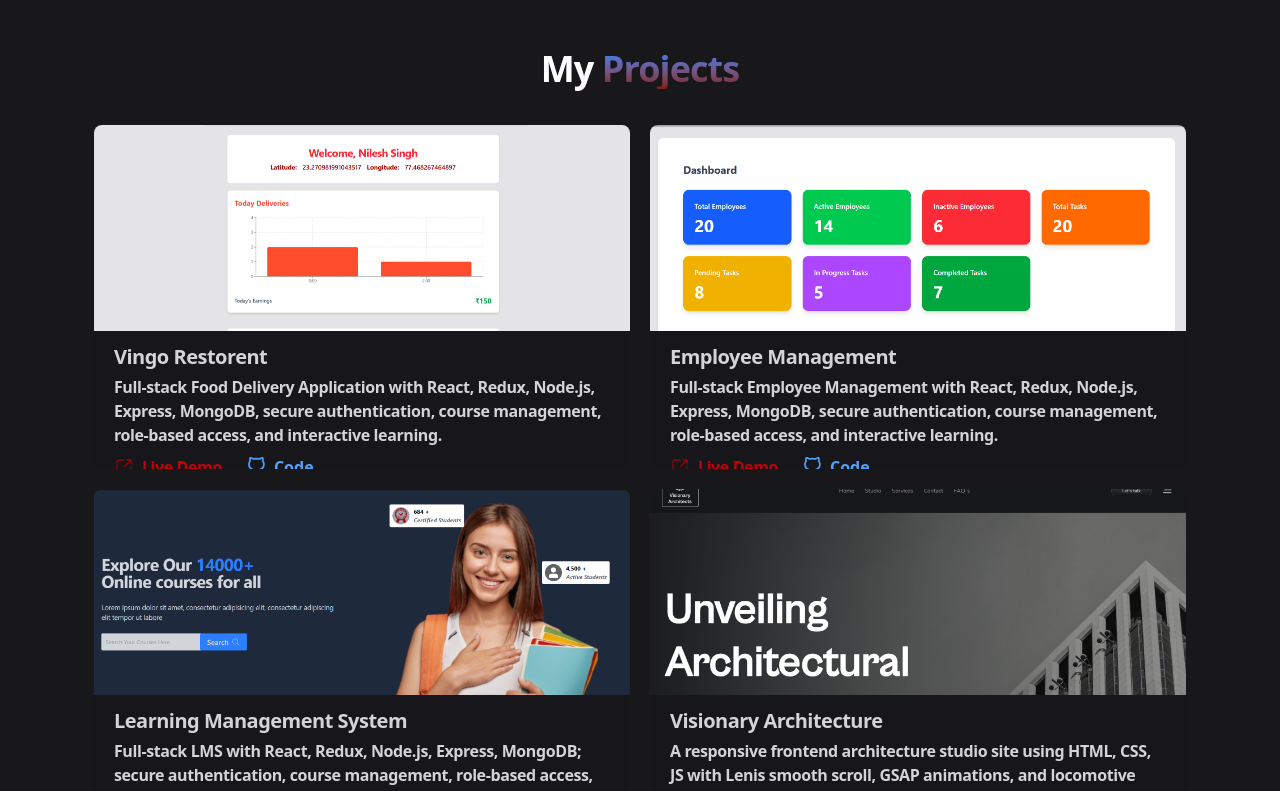
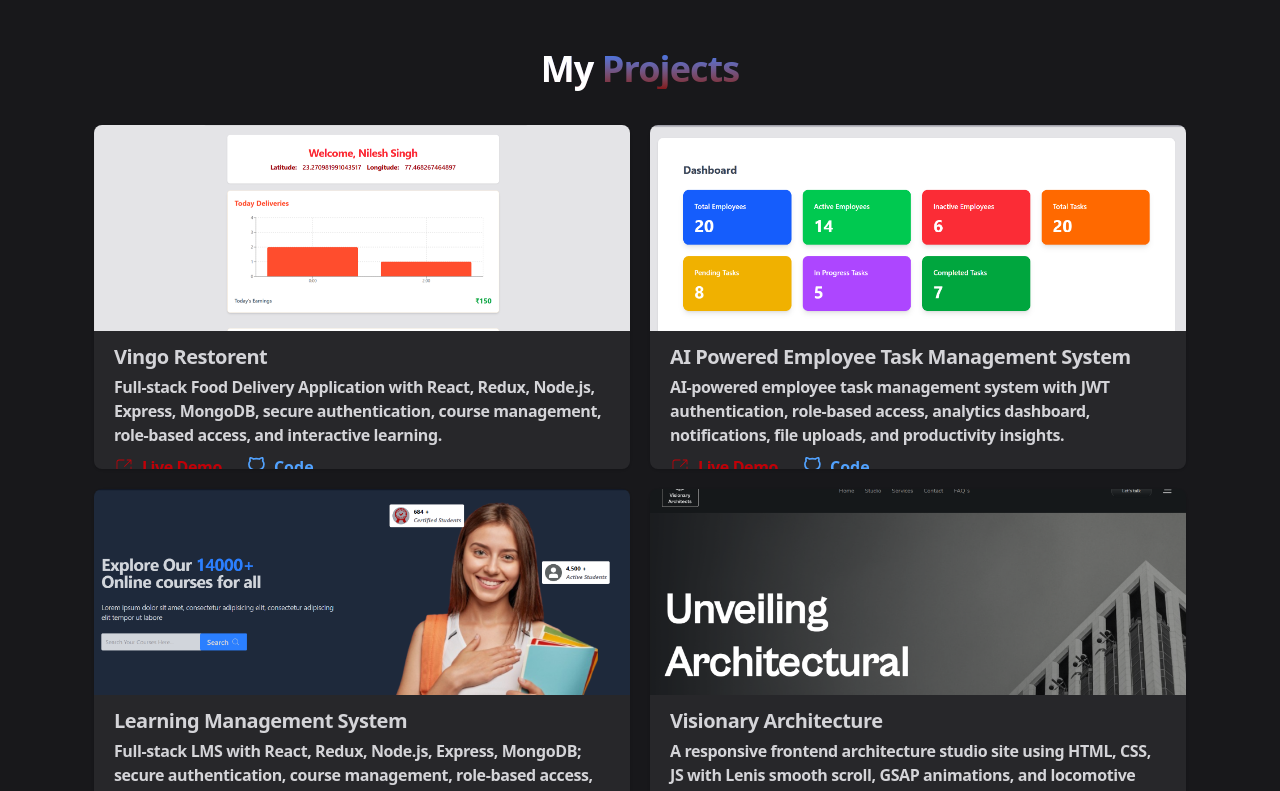
Before and after one commit to Annu12348/Portfolio, a React (Vite) app in the folder Frontend/: page / in a window 1280 px wide. Shown: the part 2420-3211 px from the top of the page. Built offline with nearby package versions, Linux system fonts and the light colour scheme.

Commit message:
improvement project title

```diff
--- a/Frontend/src/pages/Project.jsx
+++ b/Frontend/src/pages/Project.jsx
@@ -14,15 +14,17 @@ const Project = () => {
       code: "https://github.com/Annu12348/Vingo",
       link: "https://vingo-frontend-cm2c.onrender.com/",
       category: "full stack",
+      techStack: "React.JS, Node.JS, Express.JS, MongoDB.JS"
     },
     {
       image: "/employee.png",
-      name: "Employee Management",
+      name: "AI Powered Employee Task Management System",
       description:
-        "Full-stack Employee Management with React, Redux, Node.js, Express, MongoDB, secure authentication, course management, role-based access, and interactive learning.",
+        "AI-powered employee task management system with JWT authentication, role-based access, analytics dashboard, notifications, file uploads, and productivity insights.",
       code: "https://github.com/Annu12348/machines_task",
       link: "https://machines-task.vercel.app/",
       category: "full stack",
+      techStack: "React.JS, Node.JS, Express.JS, MongoDB.JS"
     },
     {
       image: "/LMS.png",
@@ -32,6 +34,7 @@ const Project = () => {
       code: "https://github.com/Annu12348/LMS",
       link: "https://lms-ncrk.onrender.com/",
       category: "full stack",
+      techStack: "React.JS, Node.JS, Express.JS, MongoDB.JS"
     },
     {
       image: "/visionary-architect.png",
@@ -41,6 +44,7 @@ const Project = () => {
       link: "https://visionary-architect.vercel.app/",
       code: "https://github.com/Annu12348/Visionary--Architect",
       category: "frontend",
+      techStack: "JavaScript"
     },
     {
       image: "/omegle.png",
@@ -50,6 +54,7 @@ const Project = () => {
       link: "https://omegle-clones.onrender.com/",
       code: "https://github.com/Annu12348/Omegle-Clones",
       category: "full stack",
+      techStack: "React.JS, Node.JS, Express.JS, MongoDB.JS"
     },
     {
       image: "/obys.png",
@@ -59,6 +64,7 @@ const Project = () => {
       link: "https://obys-again.vercel.app/",
       code: "https://github.com/Annu12348/Obys-Agence",
       category: "frontend",
+      techStack: "JavaScript"
     },
     {
       image: "/movie.png",
@@ -68,6 +74,7 @@ const Project = () => {
       link: "https://movie-clone-fwjc.onrender.com/",
       code: "https://github.com/Annu12348/movie-clone",
       category: "frontend",
+      techStack: "React.JS"
     },
     {
       image: "/QHS.png",
@@ -77,6 +84,7 @@ const Project = () => {
       link: "https://quiet-hours-scheduler-1.onrender.com/",
       code: "https://github.com/Annu12348/quiet-hours-scheduler",
       category: "frontend",
+      techStack: "JavaScript"
     },
     {
       image: "/loading.png",
@@ -86,6 +94,7 @@ const Project = () => {
       link: "https://screenings-interview.onrender.com/",
       code: "https://github.com/Annu12348/screening-interview",
       category: "frontend",
+      techStack: "JavaScript"
     },
   ];
 
@@ -100,13 +109,13 @@ const Project = () => {
           {project.map((projects, index) => (
             <div
               key={index}
-              className=" md:w-[49%] h-[43vh] w-full  hover:border-white relative  hover:border-1  rounded-lg overflow-hidden group flex flex-col"
+              className=" md:w-[49%] shadow h-[43vh] w-full  hover:border-white relative  hover:border-1  rounded-lg overflow-hidden group flex flex-col"
             >
               <img
                 className="w-full h-[60%] object-cover object-center transform transition-transform duration-700 ease-in-out group-hover:scale-105 "
                 src={projects.image}
               />
-              <div className="w-full flex-1 px-5 py-3 bg-zinc-900/90">
+              <div className="w-full flex-1 px-5 py-3 bg-zinc-800">
                 <h1 className="text-xl tracking-tight capitalize font-black  text-zinc-300 top-0">
                   {projects.name}
                 </h1>
```
